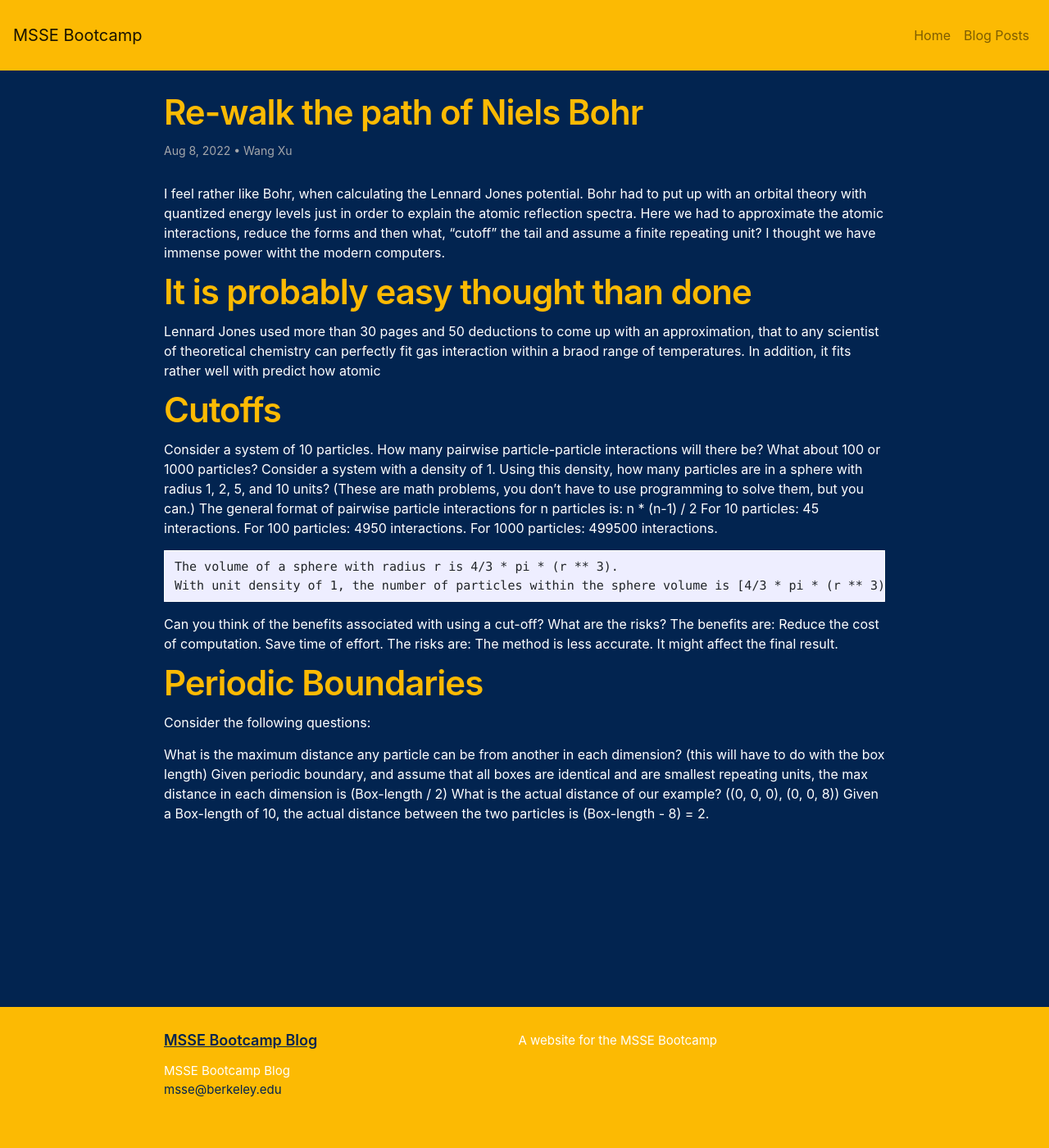
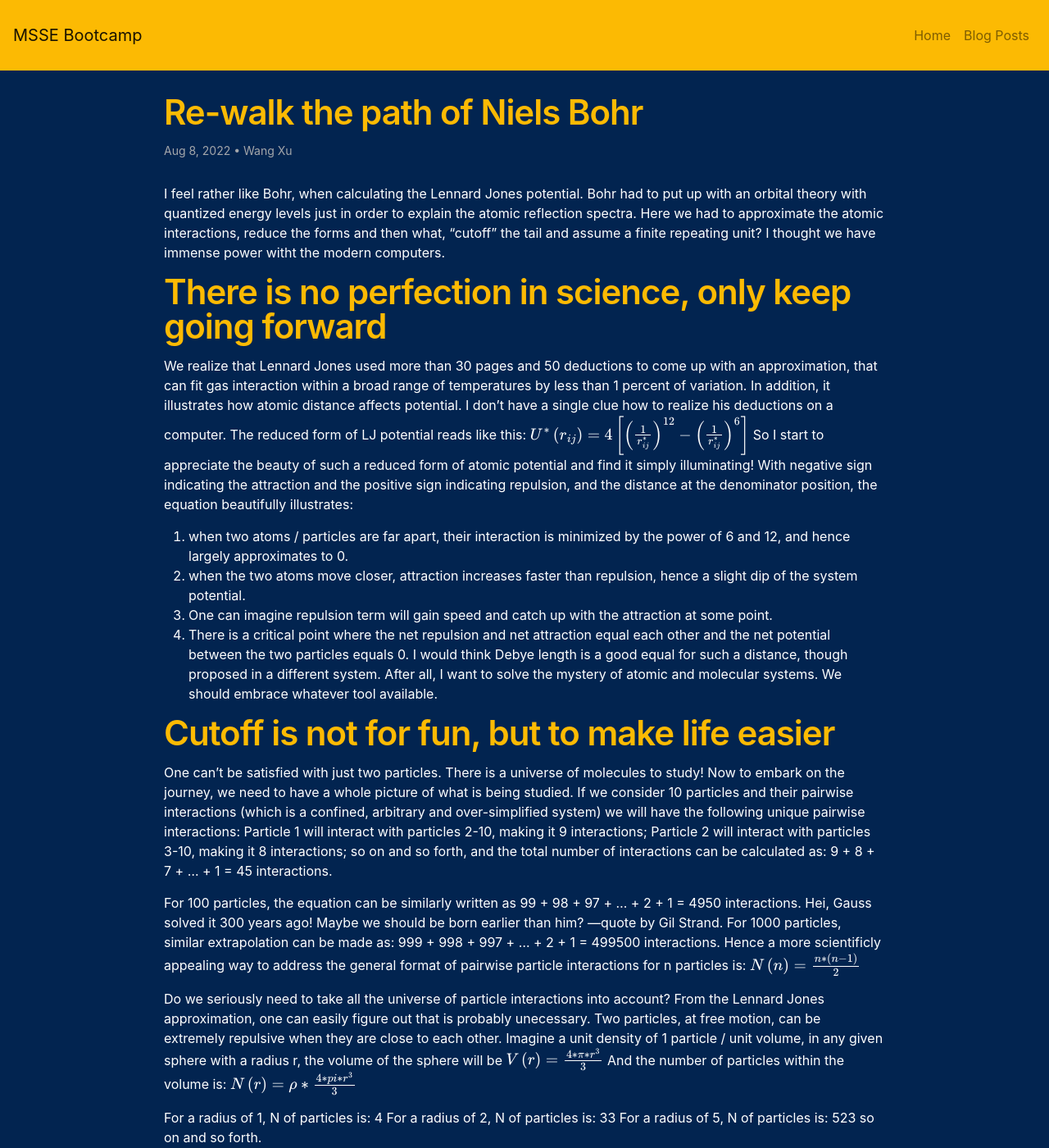
Before and after one commit to msse-2022-bootcamp/blog-alpha-chi-omega, a Jekyll site: the page built from _posts/2022-08-08-WX_Blog1.md, in a window 1280 px wide and 1400 px high. Shown: the whole window at 82% size. Built offline with Jekyll 4.4.1, drawn with Linux system fonts in a browser that asks for light colours; some web fonts are replaced; Markdown is read by kramdown in place of the engine named in the settings; formulas are drawn with MathJax 3; some of the changed text lies outside the part shown.

Commit message:
modified blog1 by WX

```diff
--- a/_posts/2022-08-08-WX_Blog1.md
+++ b/_posts/2022-08-08-WX_Blog1.md
@@ -6,29 +6,55 @@ author: Wang Xu
 
 I feel rather like Bohr, when calculating the Lennard Jones potential. Bohr had to put up with an orbital theory with quantized energy levels just in order to explain the atomic reflection spectra. Here we had to approximate the atomic interactions, reduce the forms and then what, "cutoff" the tail and assume a finite repeating unit? I thought we have immense power witht the modern computers.
 
-# It is probably easy thought than done
+# There is no perfection in science, only keep going forward
 
-Lennard Jones used more than 30 pages and 50 deductions to come up with an approximation, that to any scientist of theoretical chemistry can perfectly fit gas interaction within a braod range of temperatures. In addition, it fits rather well with  predict how atomic
+We realize that Lennard Jones used more than 30 pages and 50 deductions to come up with an approximation, that can fit gas interaction within a broad range of temperatures by less than 1 percent of variation. In addition, it illustrates how atomic distance affects potential. I don't have a single clue how to realize his deductions on a computer.
+The reduced form of LJ potential reads like this:
+$$ 	U^*\left(r_{ij} \right) = 4 \left[\left(\frac{1}{r^*_{ij}}\right)^{12} -\left(\frac{1}{r^*_{ij}}\right)^{6} \right] $$
+So I start to appreciate the beauty of such a reduced form of atomic potential and find it simply illuminating! With negative sign indicating the attraction and the positive sign indicating repulsion, and the distance at the denominator position, the equation beautifully illustrates:
+1. when two atoms / particles are far apart, their interaction is minimized by the power of 6 and 12, and hence largely approximates to 0.
+2. when the two atoms move closer, attraction increases faster than repulsion, hence a slight dip of the system potential.
+3. One can imagine repulsion term will gain speed and catch up with the attraction at some point.
+4. There is a critical point where the net repulsion and net attraction equal each other and the net potential between the two particles equals 0. I would think Debye length is a good equal for such a distance, though proposed in a different system.
+After all, I want to solve the mystery of atomic and molecular systems. We should embrace whatever tool available.
 
-# Cutoffs
-Consider a system of 10 particles. How many pairwise particle-particle interactions will there be? What about 100 or 1000 particles? Consider a system with a density of 1. Using this density, how many particles are in a sphere with radius 1, 2, 5, and 10 units? (These are math problems, you don’t have to use programming to solve them, but you can.)
-    The general format of pairwise particle interactions for n particles is:
-    n * (n-1) / 2
-    For 10 particles: 45 interactions.
-    For 100 particles: 4950 interactions.
-    For 1000 particles: 499500 interactions.
+# Cutoff is not for fun, but to make life easier
 
-    The volume of a sphere with radius r is 4/3 * pi * (r ** 3).
-    With unit density of 1, the number of particles within the sphere volume is [4/3 * pi * (r ** 3) // 1]
+One can't be satisfied with just two particles. There is a universe of molecules to study! Now to embark on the journey, we need to have a whole picture of what is being studied.
+If we consider 10 particles and their pairwise interactions (which is a confined, arbitrary and over-simplified system) we will have the following unique pairwise interactions:
+    Particle 1 will interact with particles 2-10, making it 9 interactions;
+    Particle 2 will interact with particles 3-10, making it 8 interactions;
+    so on and so forth, and the total number of interactions can be calculated as: 9 + 8 + 7 + ... + 1 = 45 interactions.
 
-Can you think of the benefits associated with using a cut-off? What are the risks?
-    The benefits are: Reduce the cost of computation. Save time of effort.
-    The risks are: The method is less accurate. It might affect the final result.
+For 100 particles, the equation can be similarly written as 99 + 98 + 97 + ... + 2 + 1 = 4950 interactions. Hei, Gauss solved it 300 years ago! Maybe we should be born earlier than him? ---quote by Gil Strand.
+For 1000 particles, similar extrapolation can be made as: 999 + 998 + 997 + ... + 2 + 1 = 499500 interactions.
+Hence a more scientificly appealing way to address the general format of pairwise particle interactions for n particles is:
+$$ 	N\left(n \right) = \frac{n * \left(n - 1\right)}{2} $$
 
-# Periodic Boundaries
-Consider the following questions:
+Do we seriously need to take all the universe of particle interactions into account? From the Lennard Jones approximation, one can easily figure out that is probably unecessary. Two particles, at free motion, can be extremely repulsive when they are close to each other. Imagine a unit density of 1 particle / unit volume, in any given sphere with a radius r, the volume of the sphere will be
+$$ 	V\left(r \right) = \frac{4 * \pi * r^3}{3} $$
+And the number of particles within the volume is:
+$$ 	N\left(r \right) = \rho * \frac{4 * pi * r^3}{3} $$
 
-What is the maximum distance any particle can be from another in each dimension? (this will have to do with the box length)
-    Given periodic boundary, and assume that all boxes are identical and are smallest repeating units, the max distance in each dimension is (Box-length / 2)
-What is the actual distance of our example? ((0, 0, 0), (0, 0, 8))
-    Given a Box-length of 10, the actual distance between the two particles is (Box-length - 8) = 2.
+For a radius of 1, N of particles is: 4
+For a radius of 2, N of particles is: 33
+For a radius of 5, N of particles is: 523
+so on and so forth.
+
+Now with all of the above thoughts, one should be able to come up with a hypotheis:
+it is unecessary to account for all the particle interactions, given their repulsion and density. It will be such an enormous amount of calculation that even the most powerful computer is dwarfed.
+The benefits of truncating unecessary interactions are: Reduce the cost of computation. Save time of effort.
+But on the other hand, the associated risks are: The method is less accurate. It might affect the final result. We need to be unscientific to move forward scientifically.
+
+# Re-walk the path of Bohr
+Bohr would've wanted to come up with a electron probability model, instead of the quantized orbital model, if he's offered further experimental data.
+I would've asked the computer to just keep calculating, especially after truncating a whole bunch of interactions. But it's still too much to compute.
+
+Yet another approximation is here for science. Intuitively, we can assume that if all the particles are randomly distributed (of course not in reality), after a large enough space is given, whatever particle movement inside the space should not affect the adjacent space (and certainly not the case, especially at the interface). I have to admit this part I'm not 100% satisfied. I wish to imagine these spaces / boxes like unit cell of crystal lattice, but with no fixed covalent bonding it's hard to imagine how uniform the spaces can be.
+
+Just to answer the questions:
+    Given periodic boundary, and assume that all boxes are identical and are smallest repeating units, the max distance in each dimension is (Box-length / 2). Reason is if the max distance is larger than (Box-length / 2), one can always refer to the adjacent box with a same particle but closer distance than half box length.
+    And certainly between two particles at ((0, 0, 0), (0, 0, 8)), given a Box-length of 10, the actual distance between the two particles is (Box-length - 8) = 2. The intriguing questions is, can we shift infinite amount of boxes and still represent the same interaction? Are they really the same two particles? My guess is not.
+
+I have some answers to the question, but more remain mysterious.
+I guess I'm just re-walking Bohr's old path. Hopefully one day the fog will be gone.
```
Also changed, not shown: 1 other file.
